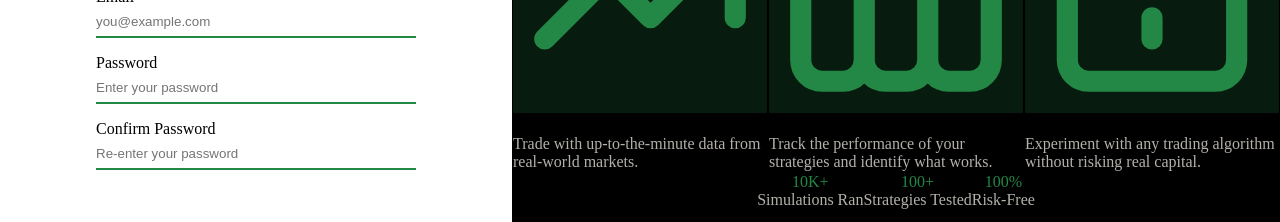
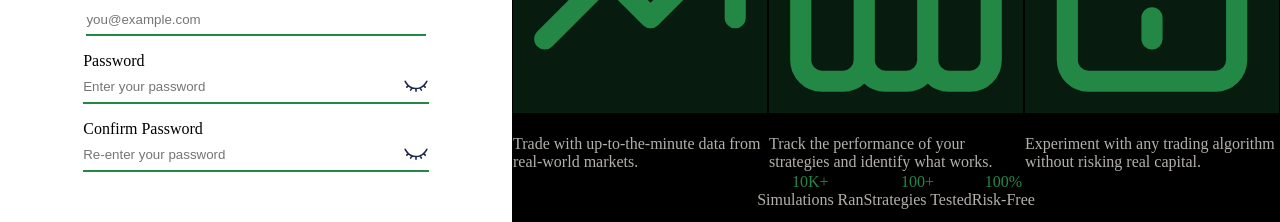
Before and after one commit to dnguyen0091/PaperHands, a React (Vite) app: page / in a window 1280 px wide. Both pictures are taken after a click on the button "Sign Up". Shown: the part 398-620 px from the top of the page. Built offline with nearby package versions, Linux system fonts and the light colour scheme.

Commit message:
feat: show password functionality

```diff
--- a/src/components/Forms/Authentication/signUp.tsx
+++ b/src/components/Forms/Authentication/signUp.tsx
@@ -1,5 +1,8 @@
 import { useEffect, useState } from "react";
 import { useNavigate } from "react-router-dom";
+import eyeClosedIcon from '../../../assets/icons/eyeClosedIcon.svg';
+import eyeOpenIcon from '../../../assets/icons/eyeOpenIcon.svg';
+
 export default function SignUp() {
   const navigate = useNavigate();
 
@@ -15,9 +18,8 @@ export default function SignUp() {
     confirmPassword: ''
   });
 
-  // const [email, setEmail] = useState("");
-  // const [password, setPassword] = useState("");
-  // const [confirmPassword, setConfirmPassword] = useState("");
+  const [showPassword, setShowPassword] = useState(false);
+  const [showConfirmPassword, setShowConfirmPassword] = useState(false);
 
   const [passwordValidation, setPasswordValidation] = useState({
     isValid: false,
@@ -252,7 +254,7 @@ export default function SignUp() {
             type="email"
             id="email"
             placeholder="you@example.com"
-            className="w-[40vh] h-[4vh] bg-transparent border-0 border-b-2 border-[var(--accent)] focus:outline-none focus:ring-0 text-white placeholder-white/50 mb-4"
+            className="w-[26.5vw] h-[4vh] bg-transparent border-0 border-b-2 border-[var(--accent)] focus:outline-none focus:ring-0 text-white placeholder-white/50 mb-4"
             value={formData.email}
             onChange={handleChange}
           />
@@ -266,14 +268,27 @@ export default function SignUp() {
 
             Password
           </label>
+          <div className="flex flex-row border-0 border-b-2 border-[var(--accent)]">
             <input
-            type="password"
+              type={showPassword ? "text" : "password"}
               id="password"
               placeholder="Enter your password"
-            className="w-[40vh] h-[4vh] bg-transparent border-0 border-b-2 border-[var(--accent)] focus:outline-none focus:ring-0 text-white placeholder-white/50 mb-4"
+              className="w-[25vw] h-[4vh] bg-transparent border-none focus:outline-none focus:ring-0 text-white placeholder-white/50 mb-4"
               value={formData.password}
               onChange={handleChange}
             />
+            <button
+                type="button"
+                className="bg-transparent border-none"
+                onClick={() => setShowPassword(prev => !prev)}
+              >
+                {showPassword ? (
+                  <img className="flex align-center justify-center w-[2vw]" src={eyeOpenIcon}></img>
+                ) : (
+                  <img className="flex align-center justify-center w-[2vw]" src={eyeClosedIcon}></img>
+                )}
+              </button>
+          </div>
           {formData.password && (
             <div className="password-requirements">
               <p className="requirements-title" id="reqTitle">Password must have:</p>
@@ -305,15 +320,28 @@ export default function SignUp() {
           >
             Confirm Password
           </label>
+          <div className="flex flex-row border-0 border-b-2 border-[var(--accent)]">
             <input
-            type="password"
+              type={showConfirmPassword ? "text" : "password"}
               id="confirmPassword"
               placeholder="Re-enter your password"
-            className="w-[40vh] h-[4vh] bg-transparent border-0 border-b-2 border-[var(--accent)] focus:outline-none focus:ring-0 text-white placeholder-white/50 mb-4"
+              className="w-[25vw] h-[4vh] bg-transparent border-none focus:outline-none focus:ring-0 text-white placeholder-white/50 mb-4"
               value={formData.confirmPassword}
               onChange={handleChange}
               required
             />
+            <button
+                type="button"
+                className="bg-transparent border-none"
+                onClick={() => setShowConfirmPassword(prev => !prev)}
+              >
+                {showConfirmPassword ? (
+                  <img className="flex align-center justify-center w-[2vw]" src={eyeOpenIcon}></img>
+                ) : (
+                  <img className="flex align-center justify-center w-[2vw]" src={eyeClosedIcon}></img>
+                )}
+              </button>
+          </div>
           {formData.confirmPassword && (
             <div className={`password-match ${passwordValidation.matchesConfirm ? 'matched' : 'not-matched'}`}>
               {passwordValidation.matchesConfirm ? 'Passwords match ✓' : 'Passwords do not match ✗'}
```
Lines whose indentation alone changed are shown as unchanged.
